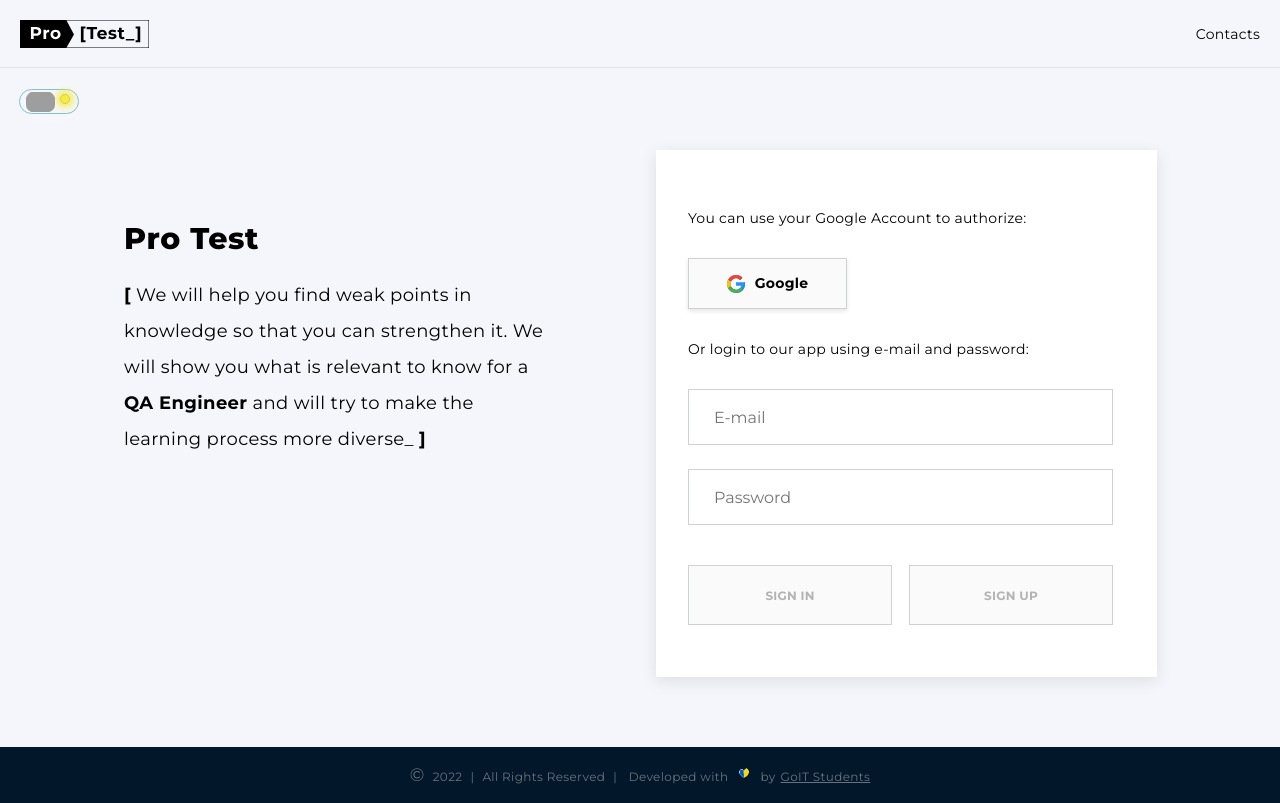
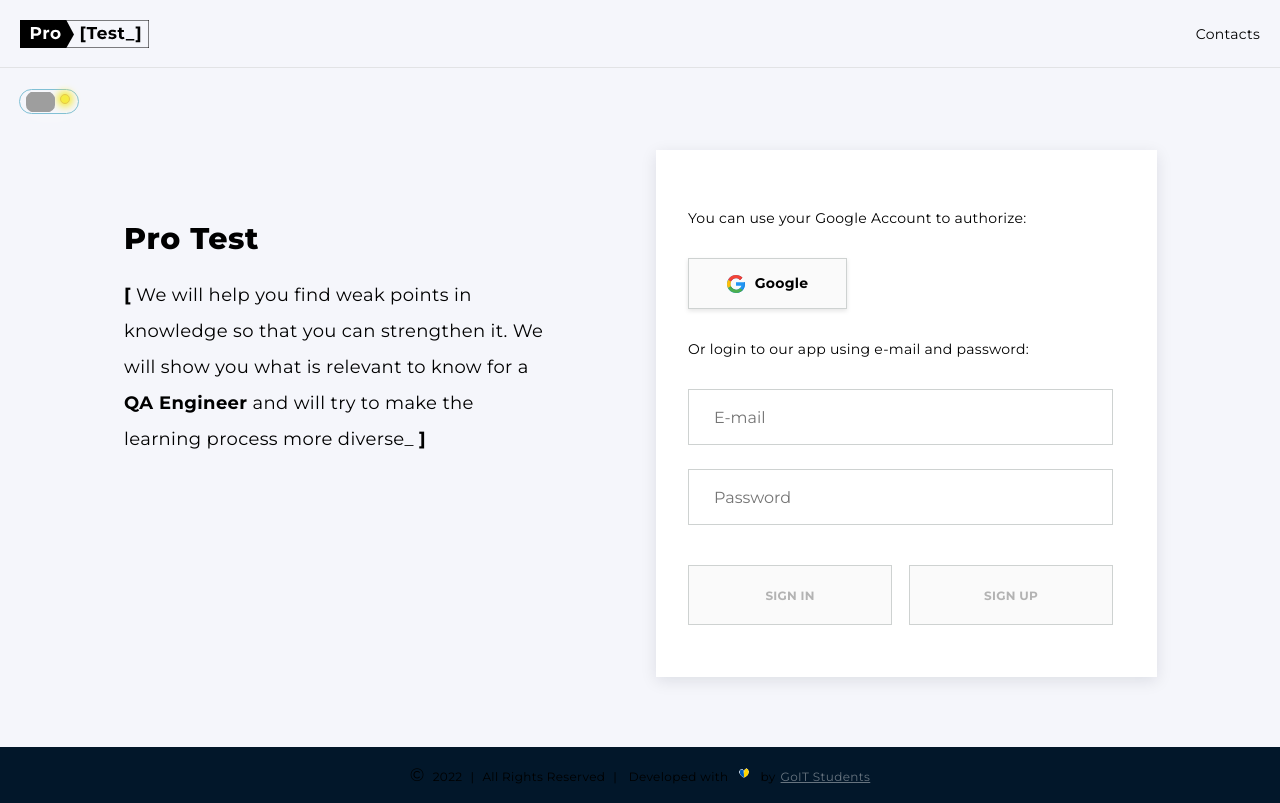
Before and after one commit to mkundeev/team-project-goit-final-fe, a React (Create React App) app: page / in a window 1280 px wide. Built offline with nearby package versions, Linux system fonts and the light colour scheme; no server answers; grey boxes are pictures that could not be loaded.

Commit message:
Update Footer.jsx

```diff
--- a/src/components/Footer/Footer.jsx
+++ b/src/components/Footer/Footer.jsx
@@ -1,11 +1,13 @@
-import React from "react";
-import { Link } from "react-router-dom";
-import images from "../../images/ukr.jpg";
-import s from "./Footer.module.css";
+import React from 'react';
+import { Link } from 'react-router-dom';
+import images from '../../images/ukr.jpg';
+import s from './Footer.module.css';
+import Container from '../Container/Container';
 
 export default function Footer() {
   return (
     <footer className={s.footer}>
+      <Container>
         <div className={s.footerWrap}>
           <span className={s.text}>2022</span>
           <span className={s.footerText}>All Rights Reserved</span>
@@ -18,9 +20,9 @@
             </Link>
           </span>
         </div>
+      </Container>
     </footer>
   );
 }
 
-
 // export default Footer;
```
Lines whose indentation alone changed are shown as unchanged.
